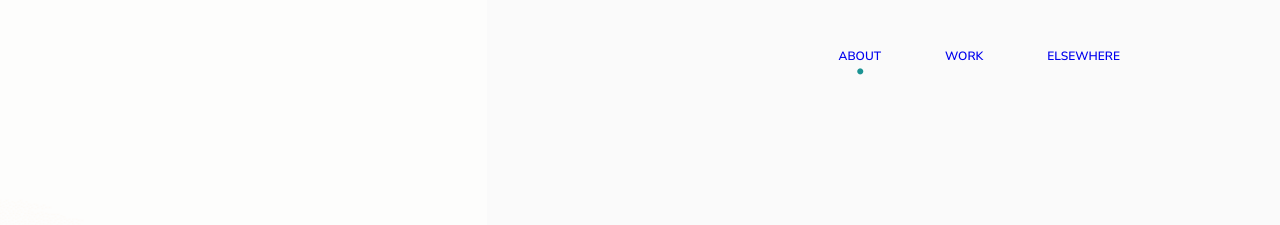
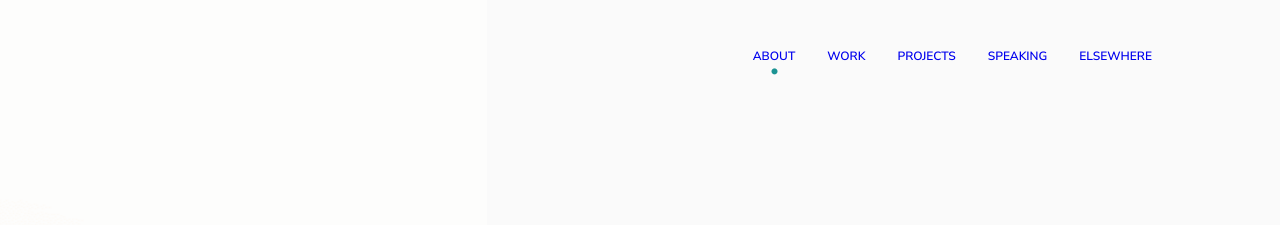
Before and after one commit to tasgmaia/portfolio-1, a Gatsby site: page / in a window 1280 px wide. Shown: the top 225 px of the page. Built offline with nearby package versions, Linux system fonts and the light colour scheme; Gatsby itself is replaced by a stand-in of ours.

Commit message:
Conditional query for parallax

```diff
--- a/src/components/header.js
+++ b/src/components/header.js
@@ -14,14 +14,20 @@ const Header = () => (
     </Link> */}
 
     <div className="f7 dn db-ns">
-      <a className="link dark-gray mh4 ttu fw6 selected-tab" href="#about" >
-      {/* <a className="link dark-gray mh4 ttu fw6" href="#about" >  */}
+      <a className="link dark-gray ml4 ttu fw6 selected-tab" href="#about" >
+      {/* <a className="link dark-gray ml4 ttu fw6" href="#about" >  */}
         About
       </a>
-      <a className="link gray mh4 ttu fw6" href="#work" >
+      <a className="link gray ml4 ttu fw6" href="#work" >
         Work
       </a>
-      <a className="link gray mh4 ttu fw6" href="#elsewhere" >
+      <a className="link gray ml4 ttu fw6" href="#projects" >
+        Projects
+      </a>
+      <a className="link gray ml4 ttu fw6" href="#speaking" >
+        Speaking
+      </a>
+      <a className="link gray ml4 ttu fw6" href="#elsewhere" >
         Elsewhere
       </a>
     </div>
--- a/src/components/layout.css
+++ b/src/components/layout.css
@@ -74,6 +74,7 @@ body {
 }
 
 
+@media screen and (min-width: 48em) {
   .parallax {
     perspective: 1px;
     transform-style: preserve-3d;
@@ -94,3 +95,4 @@ body {
   .parallax__layer--back {
     transform: translateZ(-0.5px) scale(1.5) translateX(-25%)
   }
+}
--- a/src/components/projects.js
+++ b/src/components/projects.js
@@ -16,7 +16,7 @@ class Project extends React.Component {
 
         return (
             <a href="#" className="link bg-light-gray h5 mv4 w-100 dim db pa2 shadow-4">
-                <h3>{title}</h3>
+                {/* <h3>{title}</h3> */}
             </a>
         )
     }
--- a/src/pages/index.js
+++ b/src/pages/index.js
@@ -81,7 +81,7 @@ const IndexPage = () => (
         </p>
       </HomeSection>
 
-      {/* <HomeSection anchor="projects" title="Projects" blowWidth={true}
+      <HomeSection anchor="projects" title="Projects" blowWidth={true}
         // description="I try to be as engaged as possible with the community, always learning from others and  trying to share some ideas too."
       >
         <Projects/>
@@ -90,9 +90,9 @@ const IndexPage = () => (
       <HomeSection anchor="speaking" title="Speaking" // description="I try to be as engaged as possible with the community, always learning from others and  trying to share some ideas too."
       >
         <Speaking />
-      </HomeSection> */}
+      </HomeSection>
 
-      {/* <HomeSection anchor="currently" title="Currently" >
+      <HomeSection anchor="currently" title="Currently" >
         <p className="pretty-bullet">
           Listening to <b>Lorem</b>, <b>Ipsum</b>.
         </p>
@@ -100,7 +100,7 @@ const IndexPage = () => (
         <p className="pretty-bullet">
           Reading <b>Lorem</b>, <b>Ipsum</b> and <b>Dolor</b>.
         </p>
-      </HomeSection> */}
+      </HomeSection>
 
       <HomeSection anchor="elsewhere" title="Elsewhere" >
         <div className="f5 ttu fw6">
```
Lines whose indentation alone changed are shown as unchanged.
